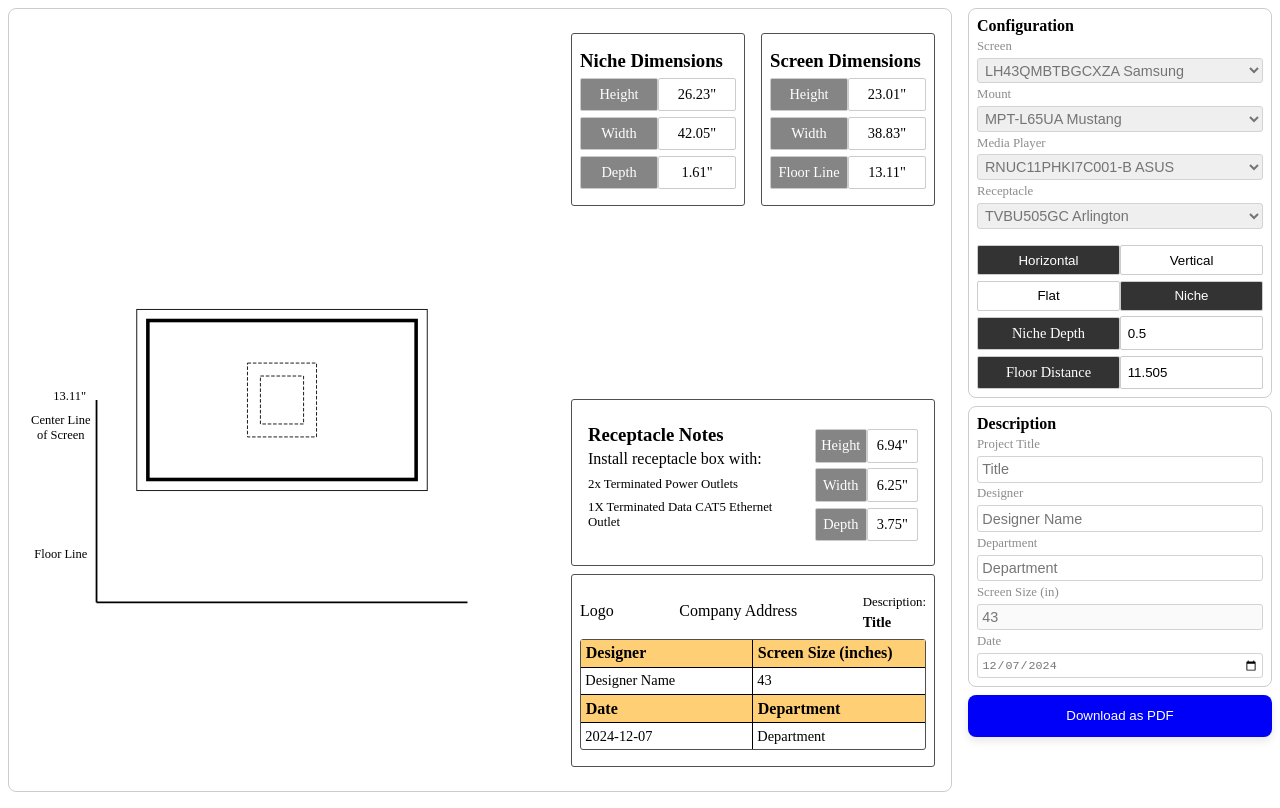
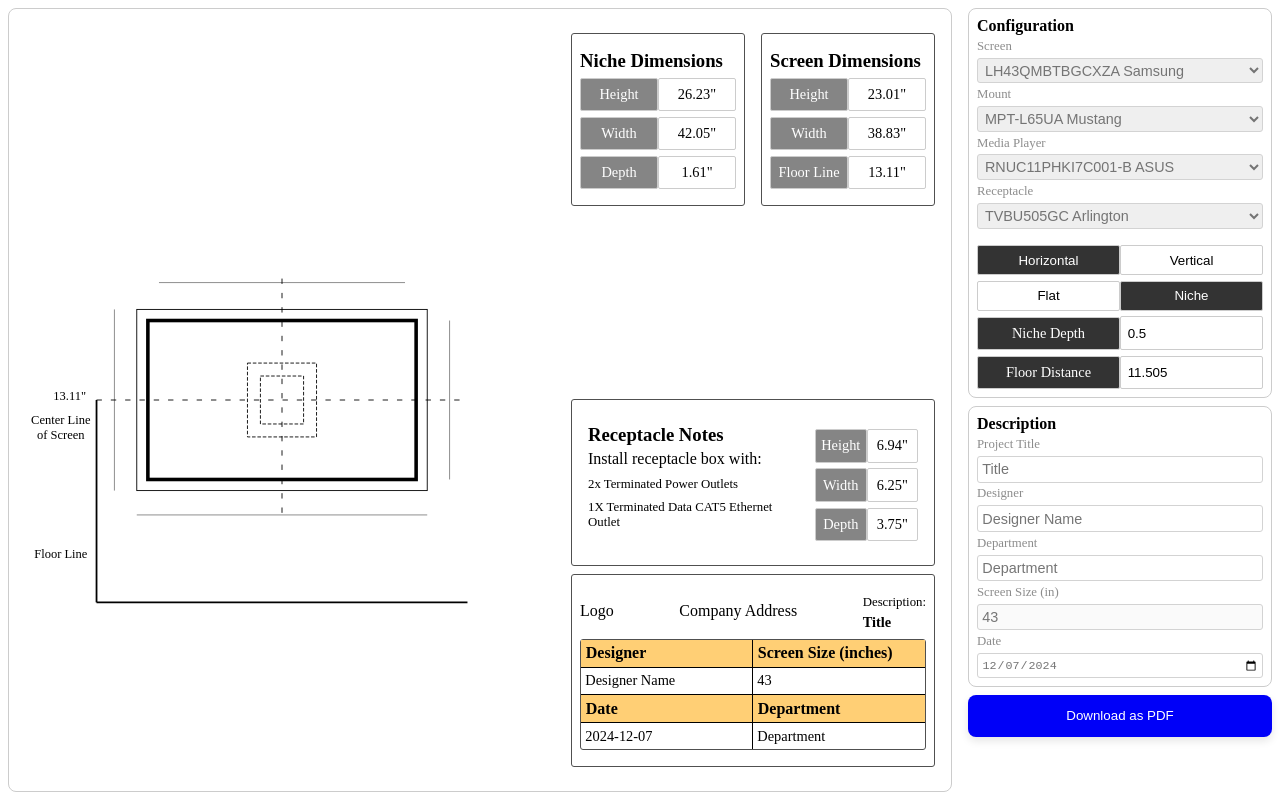
Before and after one commit to GabeEss/DiagramBuilderDemo, a React (Vite) app: page / in a window 1280 px wide. Built offline with nearby package versions, Linux system fonts and the light colour scheme.

Commit message:
New svg lines to display measurements.
Add niche width line, screen width line, niche height line, screen height line.

Niche lines disappear when the user selects a flat screen installment.

```diff
--- a/src/components/diagram-display.jsx
+++ b/src/components/diagram-display.jsx
@@ -30,6 +30,8 @@ function DiagramDisplay({pdfContainerRef}) {
 
     // Adjusts the position of the floor line along the x axis
     const FLOOR_LINE_X = 80;
+    // Adjusts the niche width and screen along the y axis
+    const FLOOR_LINE_Y = 30;
 
     // Adjust the scalingFactor context
     const adjustScale = () => {
@@ -126,6 +128,87 @@ function DiagramDisplay({pdfContainerRef}) {
                             stroke="black"
                             fill="none"
                             strokeWidth={4}/>
+                        {/* Niche Width Label */}
+                        <text>
+
+                        </text>
+                        {/* Niche Width Line */}
+                        {niche === "flat" ? "" :
+                            <line
+                                x1={SVG_ADJUST/2}
+                                x2={(Number(screenWidth) + totalNicheDepth/2 * scalingFactor) + SVG_ADJUST/2}
+                                y1={(Number(screenWidth) + totalNicheDepth/2 * scalingFactor) + FLOOR_LINE_Y}
+                                y2={(Number(screenWidth) + totalNicheDepth/2 * scalingFactor) + FLOOR_LINE_Y}
+                                stroke="black"
+                                fill="none"
+                                strokeWidth={.5}/>
+                        }
+
+                        {/* Niche Height Label */}
+                        {/* Niche Height Line */}
+                        {niche === "flat" ? "" :
+                            <line
+                                x1={FLOOR_LINE_X + 20}
+                                x2={FLOOR_LINE_X + 20}
+                                y1={SVG_ADJUST/2}
+                                y2={SVG_ADJUST/2 + (Number(screenHeight) + totalNicheDepth/2 * scalingFactor)}
+                                stroke="black"
+                                fill="none"
+                                strokeWidth={.5}/>
+                        }
+
+                        {/* Screen Height Label */}
+                        {/* Screen Height Line */}
+                        <line
+                            x1={totalNicheDepth/2 * scalingFactor + Number(screenWidth) + SVG_ADJUST - FLOOR_LINE_X - 20}
+                            x2={totalNicheDepth/2 * scalingFactor + Number(screenWidth) + SVG_ADJUST - FLOOR_LINE_X - 20}
+                            y1={`${((Number(screenHeight) + totalNicheDepth/2 * scalingFactor) - Number(screenHeight)) / 2 + SVG_ADJUST/2}`}
+                            y2={((Number(screenHeight) + totalNicheDepth/2 * scalingFactor) - Number(screenHeight)) / 2 + SVG_ADJUST/2 + Number(screenHeight)}
+                            stroke="black"
+                            fill="none"
+                            strokeWidth={.5}
+                        />
+                        {/* Screen Width Label */}
+                        {/* Screen Width Line */}
+                        <line
+                                x1={SVG_ADJUST/2 + totalNicheDepth/2 * scalingFactor}
+                                x2={Number(screenWidth) + SVG_ADJUST/2}
+                                y1={SVG_ADJUST/2-FLOOR_LINE_Y}
+                                y2={SVG_ADJUST/2-FLOOR_LINE_Y}
+                                stroke="black"
+                                fill="none"
+                                strokeWidth={.5}/>
+
+                        {/* Intended Screen Position Label */}
+                        <text>
+
+                        </text>
+                        {/* Central Screen LineX */}
+                        <line
+                            x1={FLOOR_LINE_X}
+                            x2={(Number(screenWidth) + totalNicheDepth/2 * scalingFactor) + SVG_ADJUST - FLOOR_LINE_X}
+                            y1={((totalNicheDepth/2 * scalingFactor + Number(screenHeight))/2 + SVG_ADJUST/2)}
+                            y2={((totalNicheDepth/2 * scalingFactor + Number(screenHeight))/2 + SVG_ADJUST/2)}
+                            stroke="black"
+                            fill="none"
+                            strokeWidth={1}
+                            strokeDasharray="6, 10"
+                        />
+                        {/* Central Screen LineY */}
+                        <line
+                            x1={((Number(screenWidth) + totalNicheDepth/2 * scalingFactor) + SVG_ADJUST) / 2}
+                            x2={((Number(screenWidth) + totalNicheDepth/2 * scalingFactor) + SVG_ADJUST) / 2}
+                            y1="20%"
+                            y2="80%"
+                            stroke="black"
+                            fill="none"
+                            strokeWidth={1}
+                            strokeDasharray="6, 10"
+                        />
+                        {/* Receptacle Label */}
+                        <text>
+
+                        </text>
                         {/* Receptacle Niche Rectangle */}
                         <rect
                             x={((Number(screenWidth) + totalNicheDepth/2 * scalingFactor) - (Number(receptacle["Width (in)"]) + Number(receptacle["Depth (in)"])) * scalingFactor) / 2 + SVG_ADJUST/2}
```
